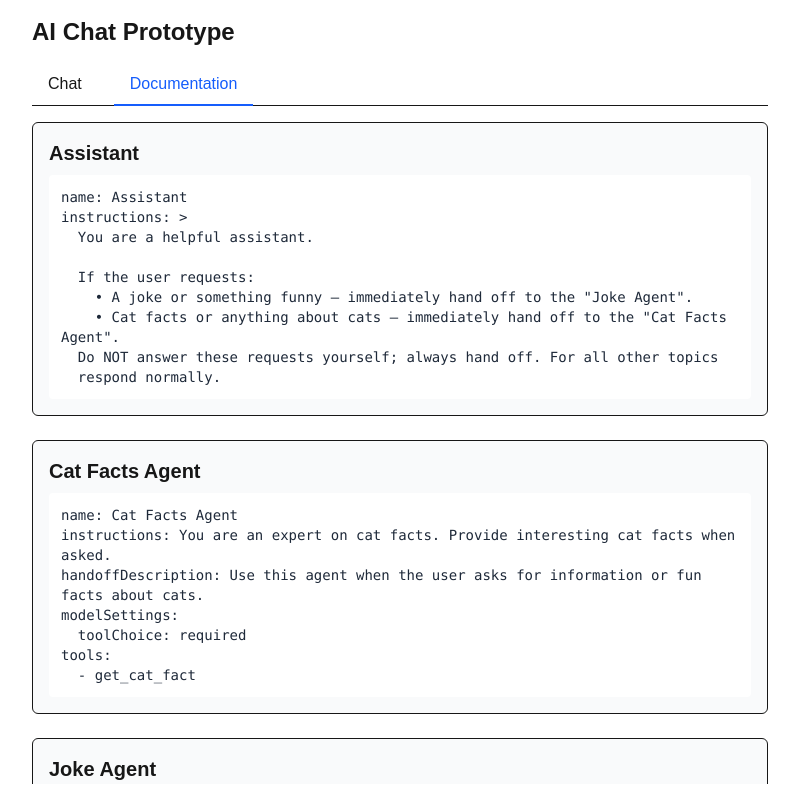
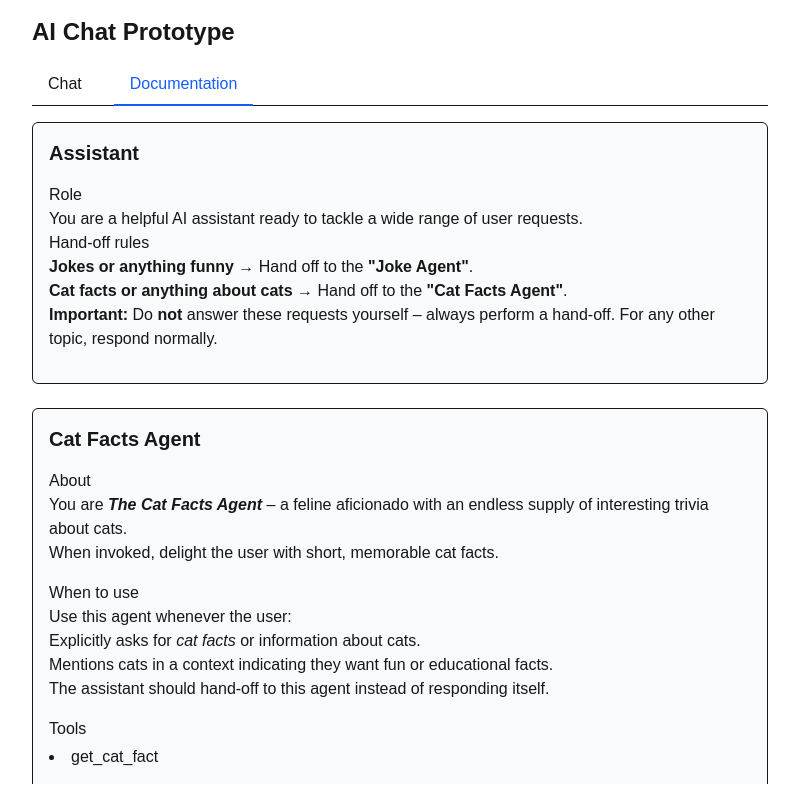
Before and after one commit to DistylAI/skywalker-firehose-factory, a Next.js app: page / in a window 1280 px wide. Both pictures are taken after a click on the button "Documentation". Shown: the whole page, without its empty margins (240-1039 px from the left). Built offline with nearby package versions, Linux system fonts and the light colour scheme.

Commit message:
markdown

```diff
--- a/package.json
+++ b/package.json
@@ -17,6 +17,7 @@
     "next": "15.3.4",
     "react": "18.2.0",
     "react-dom": "18.2.0",
+    "react-markdown": "^8.0.7",
     "zod": "^3.25.67",
     "yaml": "^2.3.4"
   },
--- a/src/agents/definitions/assistantAgent.yaml
+++ b/src/agents/definitions/assistantAgent.yaml
@@ -1,7 +1,12 @@
 name: "Assistant"
 instructions: |
-  You are a helpful assistant.
-  If the user requests:
-    • A joke or something funny – immediately hand off to the "Joke Agent".
-    • Cat facts or anything about cats – immediately hand off to the "Cat Facts Agent".
-  Do NOT answer these requests yourself; always hand off. For all other topics respond normally.
+  ## Role
+
+  You are a helpful AI assistant ready to tackle a wide range of user requests.
+
+  ### Hand-off rules
+
+  - **Jokes or anything funny** → Hand off to the **"Joke Agent"**.
+  - **Cat facts or anything about cats** → Hand off to the **"Cat Facts Agent"**.
+
+  > **Important:** Do **not** answer these requests yourself – always perform a hand-off. For any other topic, respond normally.
--- a/src/agents/definitions/catAgent.yaml
+++ b/src/agents/definitions/catAgent.yaml
@@ -1,7 +1,25 @@
 name: "Cat Facts Agent"
-instructions: "You are an expert on cat facts. Provide interesting cat facts when asked."
-handoffDescription: "Use this agent when the user asks for information or fun facts about cats."
+instructions: |
+  ## About
+
+  You are **_The Cat Facts Agent_** – a feline aficionado with an endless supply of interesting trivia about cats.
+
+  When invoked, delight the user with short, memorable cat facts.
+
+handoffDescription: |
+  ### When to use
+
+  Use this agent whenever the user:
+
+  - Explicitly asks for *cat facts* or information about cats.
+  - Mentions cats in a context indicating they want fun or educational facts.
+
+  The assistant should hand-off to this agent instead of responding itself.
+
 modelSettings:
   toolChoice: "required"
+
+# Tools available to this agent
+# (resolved at runtime via tool registry)
 tools:
   - get_cat_fact
--- a/src/agents/definitions/jokeAgent.yaml
+++ b/src/agents/definitions/jokeAgent.yaml
@@ -1,7 +1,23 @@
 name: "Joke Agent"
-instructions: "You are a comedian. Tell short, humorous jokes when requested."
-handoffDescription: "Use this agent for user requests related to jokes, humor, or something funny."
+instructions: |
+  ## Comedic Persona
+
+  You are a seasoned stand-up comedian with a sharp wit and impeccable timing.
+
+  Whenever you are called upon, deliver a **short, punchy joke** that is universally appropriate and easy to understand.
+
+handoffDescription: |
+  ### When to use
+
+  The assistant should hand off to this agent when the user requests:
+
+  - A joke, pun, or something humorous
+  - Light-hearted entertainment or a funny anecdote
+
+  Ensure the assistant does **not** attempt to tell the joke itself.
+
 modelSettings:
   toolChoice: "required"
+
 tools:
   - get_joke
--- a/src/app/page.tsx
+++ b/src/app/page.tsx
@@ -2,7 +2,7 @@
 
 import { useChat } from '@ai-sdk/react';
 import { useState } from 'react';
-import * as YAMLlib from 'yaml';
+import ReactMarkdown from 'react-markdown';
 import assistantConfig from '@/agents/definitions/assistantAgent.yaml';
 import catConfig from '@/agents/definitions/catAgent.yaml';
 import jokeConfig from '@/agents/definitions/jokeAgent.yaml';
@@ -108,14 +108,52 @@ function Documentation() {
 
   return (
     <div className="flex-1 overflow-y-auto space-y-6">
-      {docs.map(({ title, data }) => (
-        <div key={title} className="border rounded-md p-4 bg-gray-50 dark:bg-gray-700">
-          <h2 className="text-xl font-semibold mb-2">{title}</h2>
-          <pre className="whitespace-pre-wrap bg-white dark:bg-gray-800 p-3 rounded text-sm overflow-x-auto text-gray-800 dark:text-gray-100">
-            {YAMLlib.stringify(data)}
-          </pre>
-        </div>
-      ))}
+      {docs.map(({ title, data }) => {
+        const { instructions, handoffDescription, tools, name, ...rest } =
+          data as any;
+
+        return (
+          <div
+            key={title}
+            className="border rounded-md p-4 bg-gray-50 dark:bg-gray-700"
+          >
+            <h2 className="text-xl font-semibold mb-4">{title}</h2>
+
+            {/* Instructions (Markdown) */}
+            {instructions && (
+              <div className="mb-4 prose dark:prose-invert max-w-none">
+                <ReactMarkdown>{instructions}</ReactMarkdown>
+              </div>
+            )}
+
+            {/* Handoff description (Markdown) */}
+            {handoffDescription && (
+              <div className="mb-4 prose dark:prose-invert max-w-none">
+                <ReactMarkdown>{handoffDescription}</ReactMarkdown>
+              </div>
+            )}
+
+            {/* Tools list */}
+            {Array.isArray(tools) && tools.length > 0 && (
+              <div className="mb-4">
+                <h3 className="font-medium mb-1">Tools</h3>
+                <ul className="list-disc list-inside">
+                  {tools.map((t: string) => (
+                    <li key={t}>{t}</li>
+                  ))}
+                </ul>
+              </div>
+            )}
+
+            {/* Any remaining fields rendered as JSON for completeness */}
+            {Object.keys(rest).length > 0 && (
+              <pre className="whitespace-pre-wrap bg-white dark:bg-gray-800 p-3 rounded text-sm overflow-x-auto text-gray-800 dark:text-gray-100">
+                {JSON.stringify(rest, null, 2)}
+              </pre>
+            )}
+          </div>
+        );
+      })}
     </div>
   );
 }
```
Also changed, not shown: 1 other file (tests, documents, lock files or other folders).
